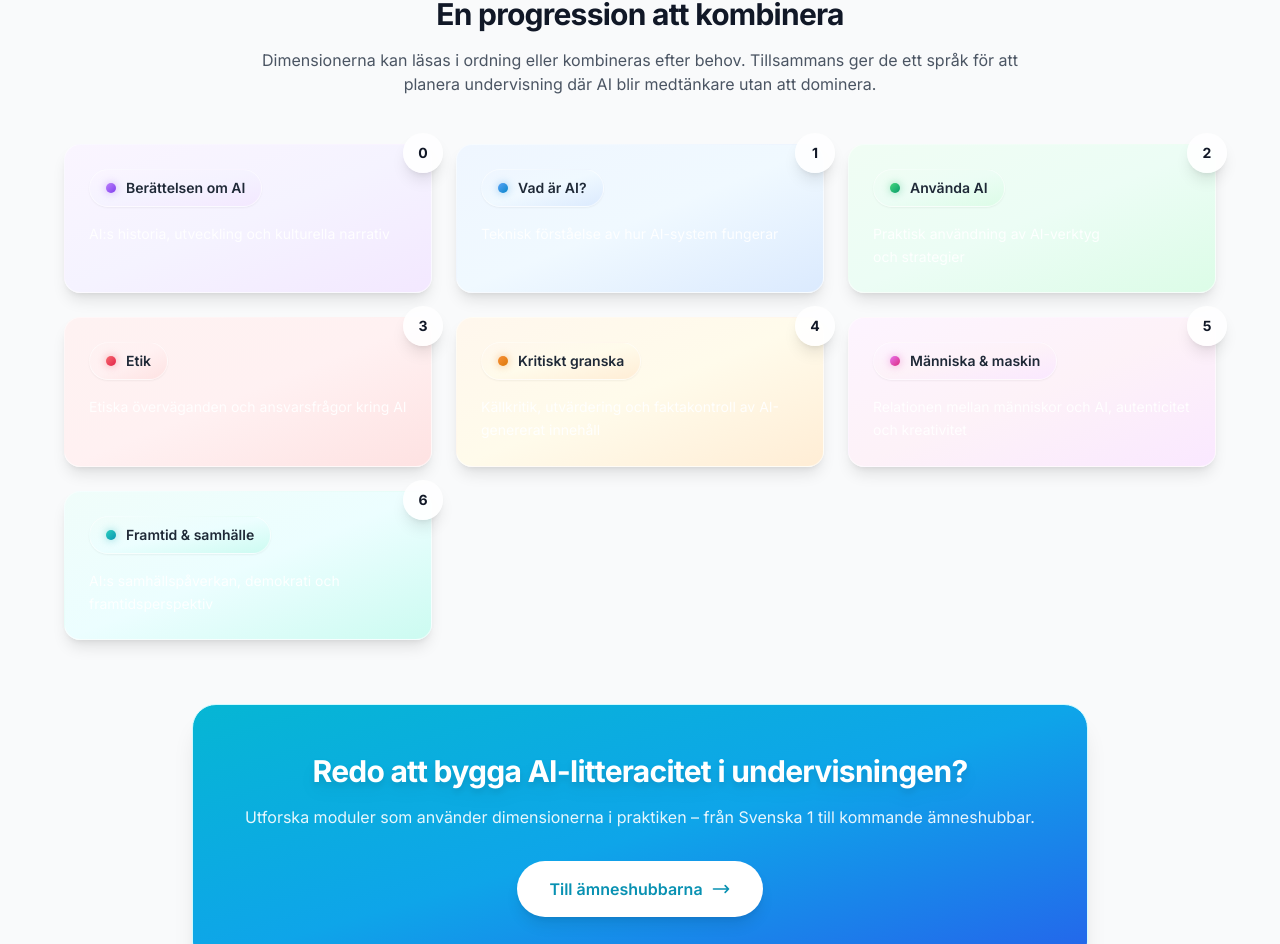
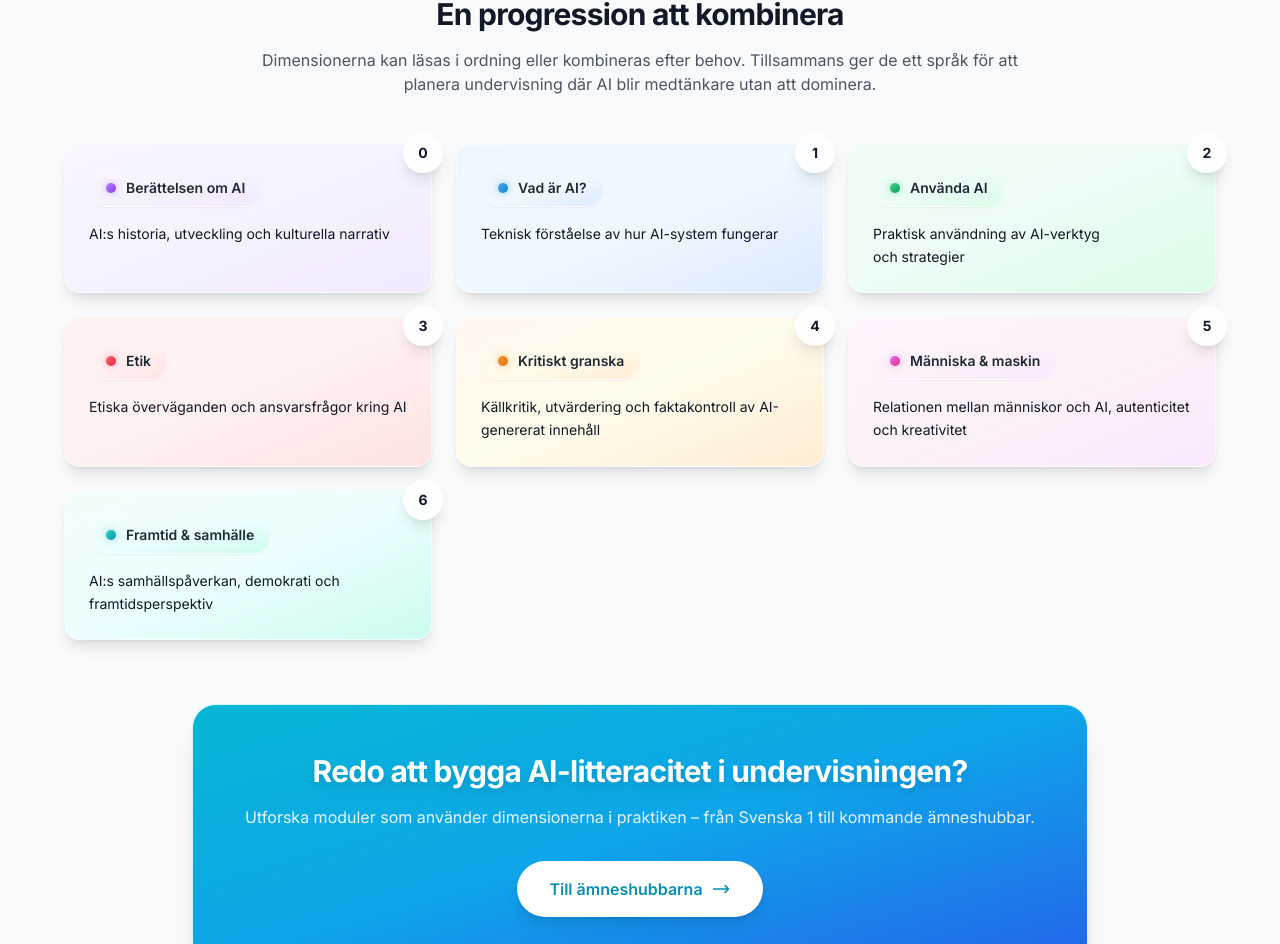
Before and after one commit to Pluggentipsar/Ailitt2, a Next.js app: page /ai-litteracitet in a window 1280 px wide. Shown: the part 2207-3151 px from the top of the page. Built offline with nearby package versions, Linux system fonts and the light colour scheme.

Commit message:
meramera

```diff
--- a/app/ai-litteracitet/page.tsx
+++ b/app/ai-litteracitet/page.tsx
@@ -225,11 +225,11 @@ export default function AILitteracitetPage() {
               blir medtänkare utan att dominera.
             </p>
           </div>
-          <div className="mx-auto grid max-w-6xl gap-6 md:grid-cols-2 lg:grid-cols-3">
+            <div className="mx-auto grid max-w-6xl gap-6 md:grid-cols-2 lg:grid-cols-3 text-gray-900">
               {aiLiteracyConfig.map((dimension, index) => (
                 <div
                   key={dimension.id}
-                className={`group relative rounded-2xl border border-white/50 bg-gradient-to-br ${dimension.gradient} p-6 text-white shadow-lg transition duration-300 hover:-translate-y-1 hover:shadow-2xl`}
+                  className={`group relative rounded-2xl border border-white/50 bg-gradient-to-br ${dimension.gradient} p-6 text-gray-800 shadow-lg transition duration-300 hover:-translate-y-1 hover:shadow-2xl`}
                 >
                   <div className="absolute -top-3 -right-3 flex h-10 w-10 items-center justify-center rounded-full bg-white/90 text-sm font-bold text-gray-900 shadow-lg">
                     {index === 0 ? "0" : index}
@@ -237,7 +237,7 @@ export default function AILitteracitetPage() {
                   <div className="mb-4">
                     <AiLiteracyBadge id={dimension.id} showTooltip={false} />
                   </div>
-                <p className="text-sm leading-relaxed text-white/90">
+                  <p className="text-sm leading-relaxed text-gray-900">
                     {dimension.description}
                   </p>
                 <div
```
Lines whose indentation alone changed are shown as unchanged.
